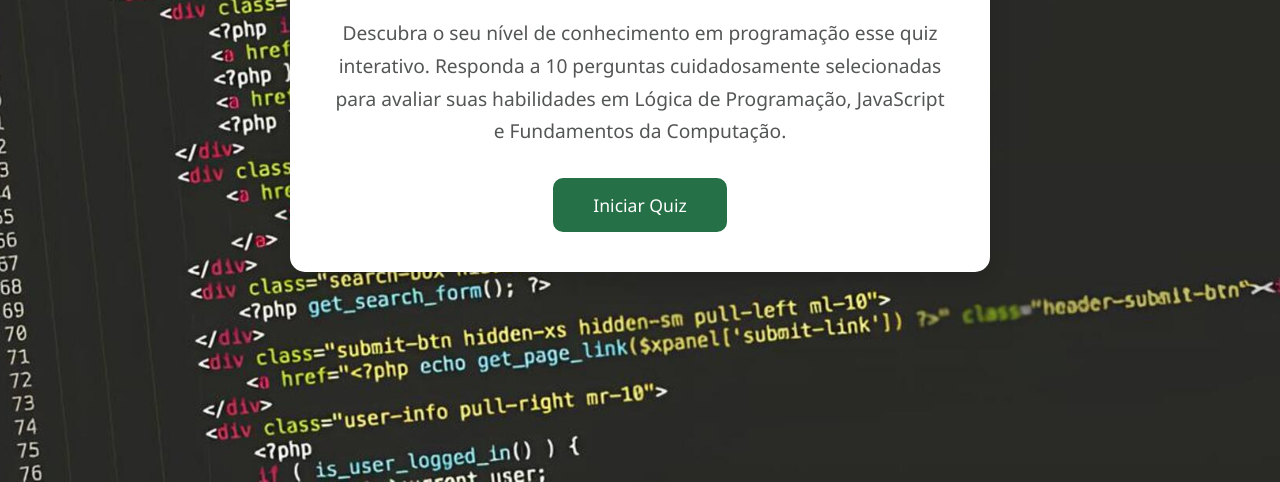
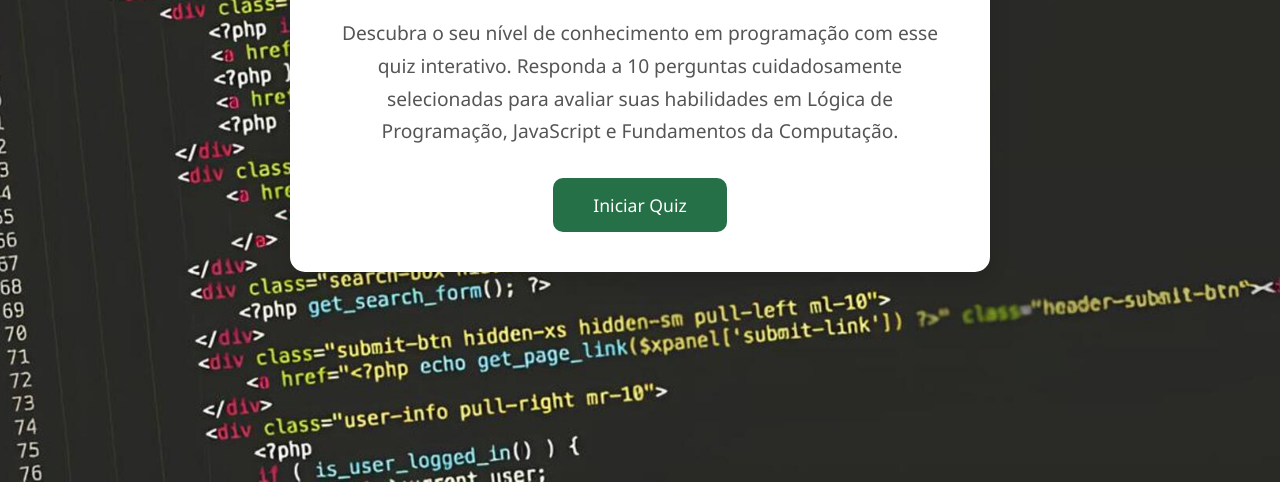
Before and after one commit to nazare4lmeida/devcheck-quiz, a plain HTML site: page index.html in a window 1280 px wide. Shown: the part 318-800 px from the top of the page. Drawn offline with Linux system fonts and the light colour scheme.

Commit message:
feat: correção na descrição do site

```diff
--- a/index.html
+++ b/index.html
@@ -11,7 +11,7 @@
       <section id="homepage" class="quiz-section active">
         <h1>DevCheck - Nível Dev</h1>
         <p>
-          Descubra o seu nível de conhecimento em programação esse quiz
+          Descubra o seu nível de conhecimento em programação com esse quiz
           interativo. Responda a 10 perguntas cuidadosamente selecionadas para
           avaliar suas habilidades em Lógica de Programação, JavaScript e
           Fundamentos da Computação.
```
